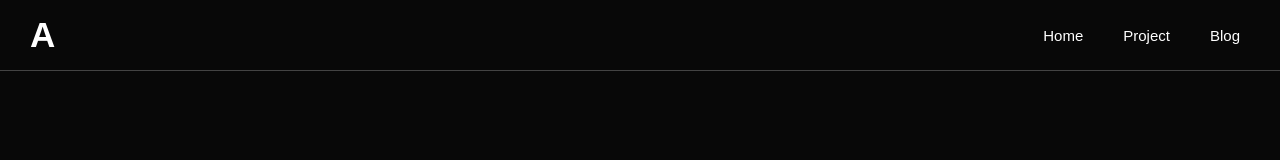
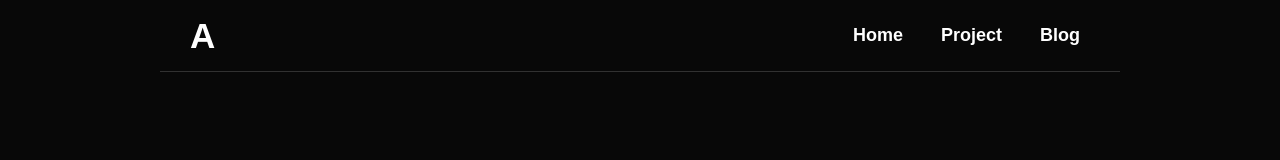
Before and after one commit to Poovarasan-P/project-portfolio, a React (Create React App) app: page / in a window 1280 px wide. Shown: the top 160 px of the page. Built offline with nearby package versions, Linux system fonts and the light colour scheme.

Commit message:
updated in container

```diff
--- a/src/components/Styles.css
+++ b/src/components/Styles.css
@@ -8,6 +8,7 @@
   /* General Styles */
   body {
     margin: 0;
+    padding: 0 160px;
     font-family: Arial, sans-serif;
     background-color: var(--bgcolor);
   }
@@ -19,27 +20,25 @@
     align-items: center;
     background-color: var(--maincolor);
     padding: 15px 30px;
-
-    border-bottom:1px solid #434343;
+    border-bottom:0.8px solid #313131;
   }
 
-  /* Logo */
   .logo {
     font-size: 35px;
     font-weight: bold;
     color: var(--white);
   }
 
-  /* Navigation Items */
   .nav-items {
     display: flex;
-    gap: 20px;
+    gap: 18px;
   }
 
   .nav-item {
     color: var(--white);
     text-decoration: none;
-    font-size: 15px;
+    font-size: 18px;
+    font-weight: 700;
     padding: 10px;
     border: none;
     border-radius: 2px;
```
